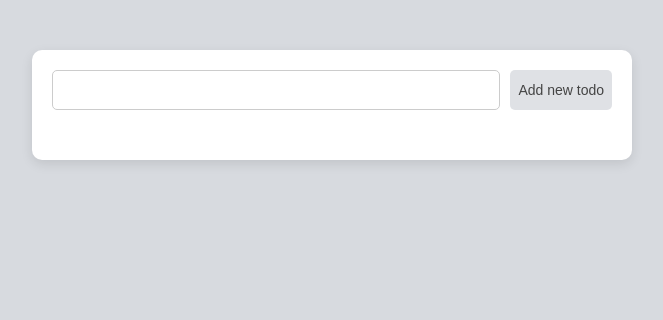
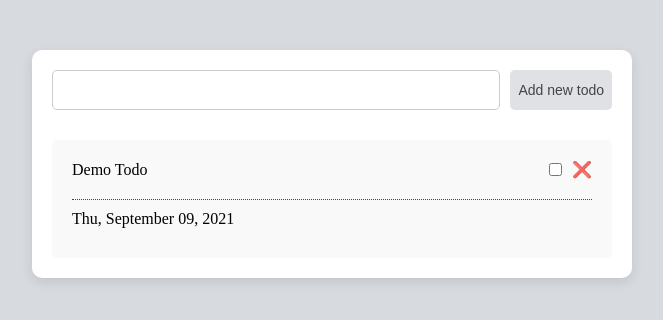
Before and after one commit to zilahir/TO00BL10-3009, a website built with webpack: page index.html in a window 1280 px wide. Shown: the whole page, without its empty margins (308-971 px from the left). Built offline with nearby package versions, Linux system fonts and the light colour scheme; files whose address does not match are found by name.

Commit message:
implementing checked

```diff
--- a/src/styles/components/Todo.scss
+++ b/src/styles/components/Todo.scss
@@ -5,6 +5,15 @@
     display: flex;
     align-items: center;
     flex-direction: column;
+    transition: all 0.2s ease-in-out;
+
+    &[data-isdone="true"] {
+        background-color: #fdfd96;
+    }
+
+    p {
+        flex: 1;
+    }
 
     .one-todo-inner {
         display: flex;
@@ -19,6 +28,7 @@
 
     .delete {
         opacity: 0.8;
+        margin-left: 10px;
         &:hover {
             cursor: pointer;
             opacity: 1;
--- a/src/styles/mixins/_input.scss
+++ b/src/styles/mixins/_input.scss
@@ -2,5 +2,6 @@
     height: 40px;
     border-radius: 5px;
     border: 1px solid #ccc;
+    padding-left: 10px;
     @content;
 }
--- a/src/styles/partials/TodoContainer.scss
+++ b/src/styles/partials/TodoContainer.scss
@@ -27,7 +27,7 @@
 
     .todos {
         display: flex;
-        flex-direction: column;
+        flex-direction: column-reverse;
         gap: 20px;
         margin-top: 30px;
         @import '../components/Todo.scss';
--- a/src/todo/index.js
+++ b/src/todo/index.js
@@ -1,10 +1,23 @@
-import createFormattedDate from '../utils/date'
+import createFormattedDate from '../utils/date';
 import globals, { icons } from '../utils/globals'
 import { addTodo } from '../utils/localStorage'
 
 function removeTodo(idToRemove) {
-    const createEvent = new CustomEvent('removeTodo', { detail: idToRemove });
-    window.dispatchEvent(createEvent);
+    const removeEvent = new CustomEvent('removeTodo', { detail: idToRemove });
+    window.dispatchEvent(removeEvent);
+}
+
+function toggleDone(todoId) {
+    const thisTodo = globals.todosContainer.querySelectorAll(`[data-id='${todoId}']`)[0]
+    const todos = JSON.parse(window.localStorage.getItem('todos'))
+    const thisTodoObj = todos.find(todo => todo.id.toString() === todoId);
+    thisTodo.setAttribute('data-isdone', !thisTodoObj.isDone);
+    // need to re-create the state with the changed boolean value in the correct todo object
+    const newState = todos.map(todo => todo.id.toString() === todoId ? {
+        ...todo,
+        isDone: !todo.isDone
+    } : todo)
+    window.localStorage.setItem('todos', JSON.stringify(newState))
 }
 
 export default class Input {
@@ -12,13 +25,15 @@ export default class Input {
         value,
         isDone = false,
         id = new Date().getTime(),
-        createdAt = createFormattedDate()
+        createdAt = new Date(),
     }) {
         this.value = value;
         this.isDone = isDone
         this.id = id
         this.createdAt = createdAt
     }
+
+    static thisTodoDomElement = globals.todosContainer.querySelectorAll(`[data-id='${this.id}']`);
 
     isValid() {
         if (this.value !== "" && this.value.length > 3) {
@@ -46,33 +61,38 @@ export default class Input {
     }
 
     remove() {
-        const domToRemove = globals.todosContainer.querySelectorAll(`[data-id='${this.id}']`);
-        domToRemove[0].remove()
+        this.thisTodoDomElement.remove()
     }
 
     render() {
         const todoContainer = document.createElement('div');
         todoContainer.setAttribute('data-id', this.id);
+        todoContainer.setAttribute('data-isdone', this.isDone);
         todoContainer.setAttribute('class', 'one-todo');
         const deleteIcon = document.createElement('span')
-        const metaContainer= document.createElement('div')
-        const oneTodoInner = document.createElement('div')
+        const checkbox = document.createElement('input');
+        checkbox.setAttribute('type', 'checkbox');
+        checkbox.addEventListener('change', event => toggleDone(event.currentTarget.parentNode.parentNode.getAttribute('data-id')))
+        checkbox.checked = this.isDone;
+        const metaContainer= document.createElement('div');
+        const oneTodoInner = document.createElement('div');
         oneTodoInner.setAttribute('class', 'one-todo-inner');
-        metaContainer.setAttribute('class', 'meta')
-        metaContainer.setAttribute('id', 'meta')
-        const dateText = document.createElement('p')
-        dateText.innerHTML = this.createdAt;
+        metaContainer.setAttribute('class', 'meta');
+        metaContainer.setAttribute('id', 'meta');
+        const dateText = document.createElement('p');
+        dateText.innerHTML = createFormattedDate(this.createdAt);
         metaContainer.append(dateText);
-        deleteIcon.setAttribute('class', 'delete')
+        deleteIcon.setAttribute('class', 'delete');
         deleteIcon.innerHTML = icons.delete;
-        deleteIcon.addEventListener('click', event => removeTodo(event.currentTarget.parentNode.getAttribute('data-id')));
+        deleteIcon.addEventListener('click', event => removeTodo(event.currentTarget.parentNode.parentNode.getAttribute('data-id')));
         const todoText = document.createElement('p');
         todoText.innerHTML = this.value;
-        oneTodoInner.append(todoText)
-        oneTodoInner.append(deleteIcon)
-        todoContainer.append(oneTodoInner)
-        todoContainer.append(metaContainer)
-        globals.todosContainer.append(todoContainer)
+        oneTodoInner.append(todoText);
+        oneTodoInner.append(checkbox);
+        oneTodoInner.append(deleteIcon);
+        todoContainer.append(oneTodoInner);
+        todoContainer.append(metaContainer);
+        globals.todosContainer.append(todoContainer);
     }
 }
 
--- a/src/utils/date.js
+++ b/src/utils/date.js
@@ -1,6 +1,11 @@
-function createFormattedDate() {
-    const date = new Date();
-    return `${date.getFullYear()}-${date.getMonth() + 1}-${date.getDay()}`
+function createFormattedDate(givenDate) {
+    const date = new Date(givenDate);
+    return date.toLocaleString('en-US', {
+        weekday: 'short',
+        month: 'long',
+        day: '2-digit',
+        year: 'numeric'
+      });
 }
 
 export default createFormattedDate;
--- a/src/utils/setup.js
+++ b/src/utils/setup.js
@@ -16,7 +16,8 @@ function localStorageSetup() {
     const todos = window.localStorage.getItem('todos')
     if (!todos) {
         // initialize the storage with an empty array to ensure type safety
-        const dummyTodo = new Todo({ value: 'Demo Todo' })
+        const dummyTodo = new Todo({ value: 'Demo Todo' });
+        dummyTodo.render();
         window.localStorage.setItem('todos', JSON.stringify([dummyTodo.serialize()]));
     } else if (Array.isArray(JSON.parse(todos))) {
         // render the existing todos in the storage
```
